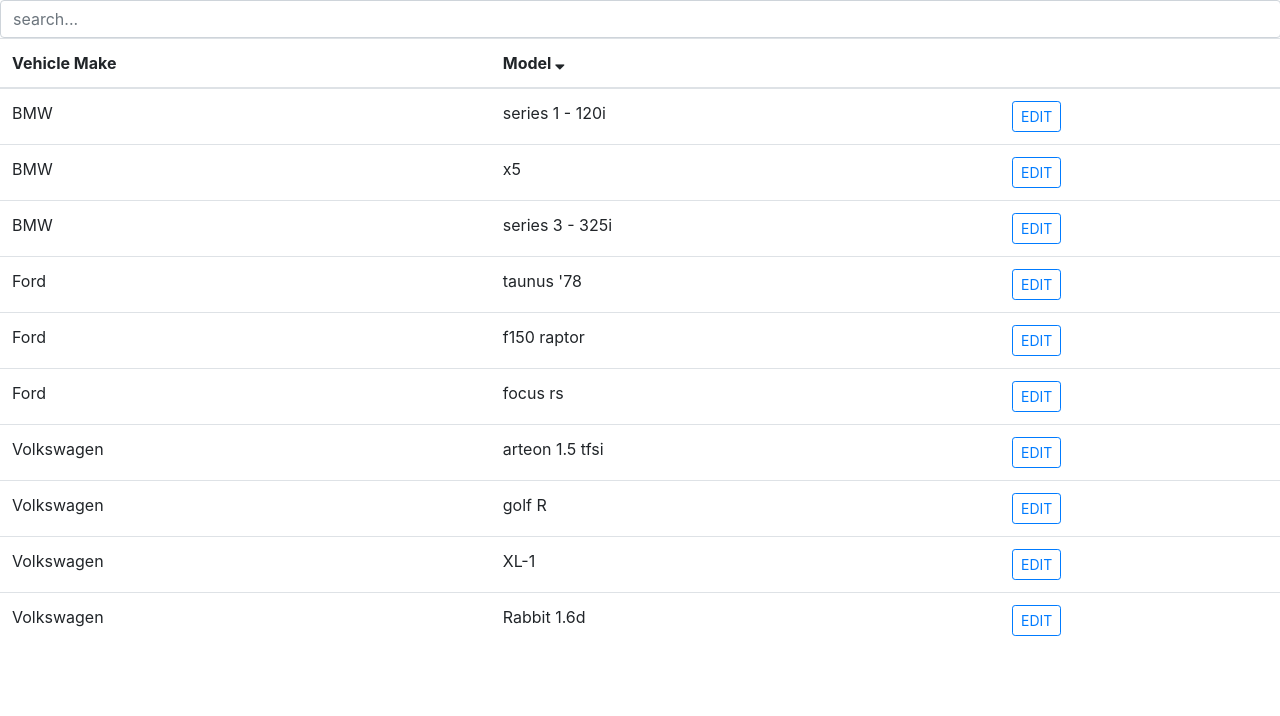
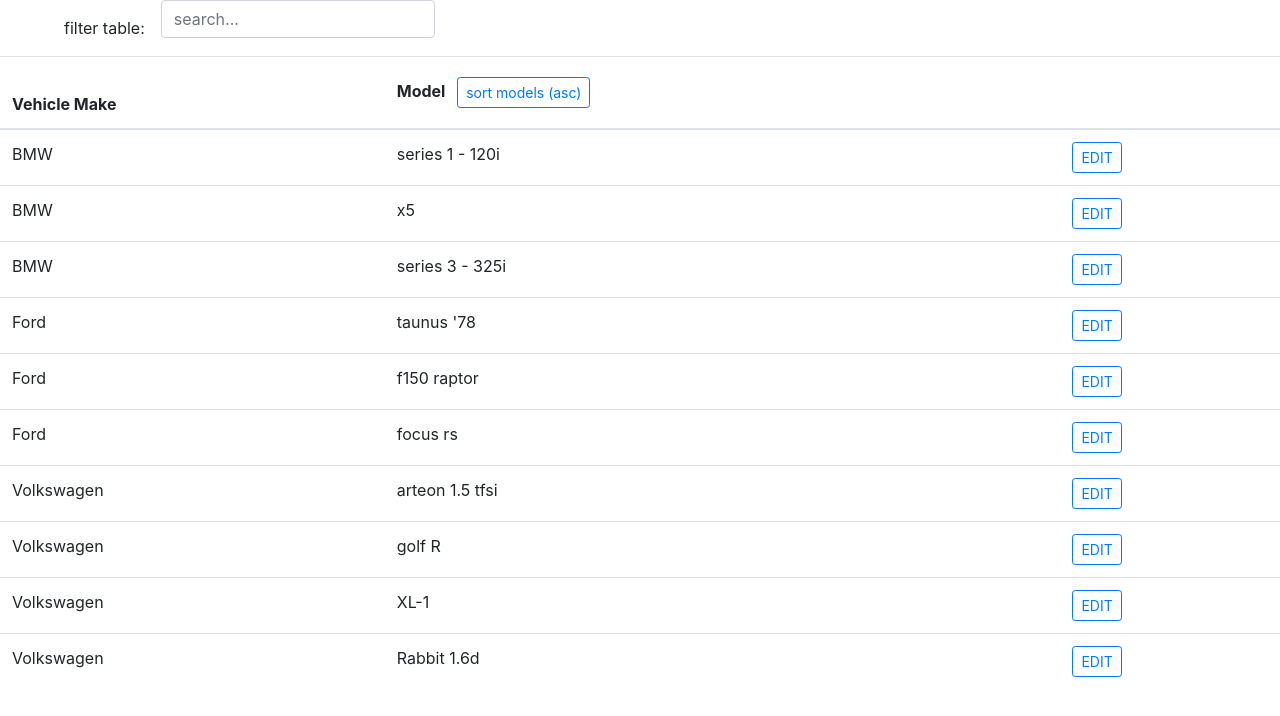
Before and after one commit to turpija/front, a React (Create React App) app: page / in a window 1280 px wide. Shown: the top 716 px of the page. Built offline with nearby package versions, Linux system fonts and the light colour scheme.

Commit message:
sortira po abecedi cijelu tablicu

```diff
--- /dev/null
+++ b/src/common/DynamicSort.jsx
@@ -0,0 +1,18 @@
+const dynamicSort = property => {
+  var sortOrder = 1;
+
+  if (property[0] === "-") {
+    sortOrder = -1;
+    property = property.substr(1);
+  }
+
+  return function(a, b) {
+    if (sortOrder == -1) {
+      return b[property].localeCompare(a[property]);
+    } else {
+      return a[property].localeCompare(b[property]);
+    }
+  };
+};
+
+export default dynamicSort;
--- /dev/null
+++ b/src/components/RenderRow.jsx
@@ -0,0 +1,33 @@
+import React, { Component } from "react";
+import { unstable_renderSubtreeIntoContainer } from "react-dom";
+
+const RenderRow = ({ vehMakes, vehModels }) => {
+  //console.log(vehModels);
+
+  const getMakeName = makeId => {
+    const renderModels = vehMakes.filter(id => makeId === id.Id);
+
+    //console.log(renderModels[0].Name);
+
+    return renderModels[0].Name;
+  };
+
+  return vehModels.map(model => (
+    <tr key={model.Id}>
+      {/* <td>{vehMake.Id}</td> */}
+      <td>{getMakeName(model.MakeId)}</td>
+      {/* <td>{model.Id}</td> */}
+      <td>{model.Name}</td>
+      <td>
+        <button
+          onClick={() => this.handleEdit(model)}
+          className="btn btn-outline-primary btn-sm"
+        >
+          EDIT
+        </button>
+      </td>
+    </tr>
+  ));
+};
+
+export default RenderRow;
--- a/src/components/Search.jsx
+++ b/src/components/Search.jsx
@@ -5,7 +5,9 @@ class Search extends Component {
   state = {};
   render() {
     return (
-      <div className="input-group-prepend">
+      <div className="input-group-prepend mx-5">
+        <p className="m-3">filter table: </p>
+        <div>
           <input
             type="text"
             className="form-control"
@@ -14,6 +16,7 @@ class Search extends Component {
             aria-describedby="addon-wrapping"
           />
         </div>
+      </div>
     );
   }
 }
--- a/src/components/VehicleList.jsx
+++ b/src/components/VehicleList.jsx
@@ -1,6 +1,8 @@
 import React, { Component } from "react";
 import { getVehicleMakes } from "../VehicleMakeDB";
 import { getVehicleModels } from "../VehicleModelDB";
+import dynamicSort from "../common/DynamicSort";
+import RenderRow from "./RenderRow";
 
 class VehicleList extends Component {
   state = {
@@ -13,55 +15,13 @@ class VehicleList extends Component {
   };
 
   sortModels = () => {
-    //console.log(this.state.vehicleModels);
-
     const vehicleModels = [...this.state.vehicleModels];
 
-    function dynamicSort(property) {
-      var sortOrder = 1;
+    vehicleModels.sort(dynamicSort("Name"));
 
-      if (property[0] === "-") {
-        sortOrder = -1;
-        property = property.substr(1);
-      }
-
-      return function(a, b) {
-        if (sortOrder == -1) {
-          return b[property].localeCompare(a[property]);
-        } else {
-          return a[property].localeCompare(b[property]);
-        }
-      };
-    }
-
-    //myArray.sort((a, b) => (a.Name.toLowerCase > b.Name.toLowerCase ? 1 : -1));
-    vehicleModels.sort(dynamicSort("Name"));
     this.setState({ vehicleModels });
-    console.log(this.state.vehicleModels);
+    //console.log(this.state.vehicleModels);
   };
-
-  renderModelCell(vehMake) {
-    //render models with matching id for make
-    const renderModels = this.state.vehicleModels.filter(
-      id => vehMake.Id === id.MakeId
-    );
-    return renderModels.map(model => (
-      <tr key={model.Id}>
-        {/* <td>{vehMake.Id}</td> */}
-        <td>{vehMake.Name}</td>
-        {/* <td>{model.Id}</td> */}
-        <td>{model.Name}</td>
-        <td>
-          <button
-            onClick={() => this.handleEdit(model)}
-            className="btn btn-outline-primary btn-sm"
-          >
-            EDIT
-          </button>
-        </td>
-      </tr>
-    ));
-  }
 
   render() {
     //this.sortModels();
@@ -73,14 +33,24 @@ class VehicleList extends Component {
               {/* <th scope="col">Vehicle Make #</th> */}
               <th scope="col">Vehicle Make</th>
               {/* <th scope="col">Model #</th> */}
-              <th onClick={() => this.sortModels()} scope="col">
-                Model <i className="fa fa-sort-desc"></i>
+              <th scope="col">
+                Model{" "}
+                <button
+                  onClick={() => this.sortModels()}
+                  className="btn btn-outline-primary btn-sm m-2"
+                >
+                  sort models (asc)
+                </button>
               </th>
               <th></th>
             </tr>
           </thead>
           <tbody>
-            {this.state.vehicleMakes.map(item => this.renderModelCell(item))}
+            <RenderRow
+              vehMakes={this.state.vehicleMakes}
+              vehModels={this.state.vehicleModels}
+            />
+            {/* {RenderRow(this.state.vehicleMakes, this.state.vehicleModels)} */}
           </tbody>
         </table>
       </div>
```
Lines whose indentation alone changed are shown as unchanged.
